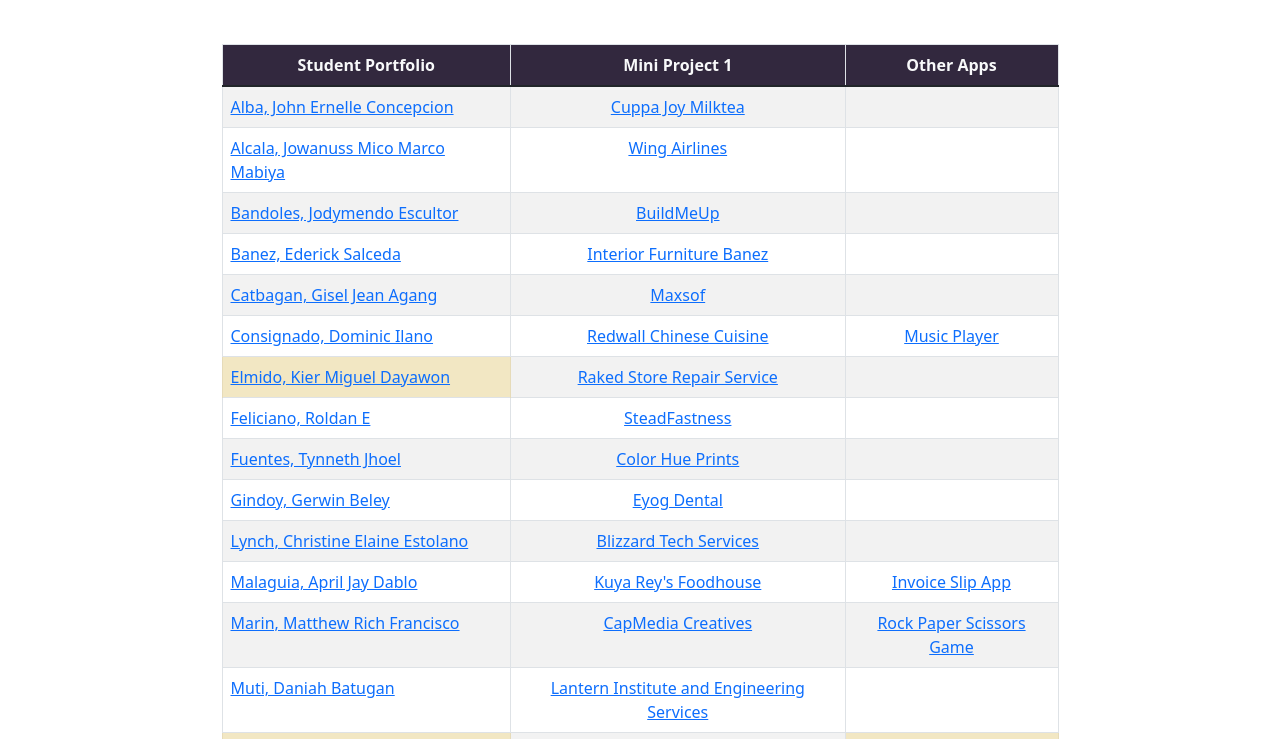
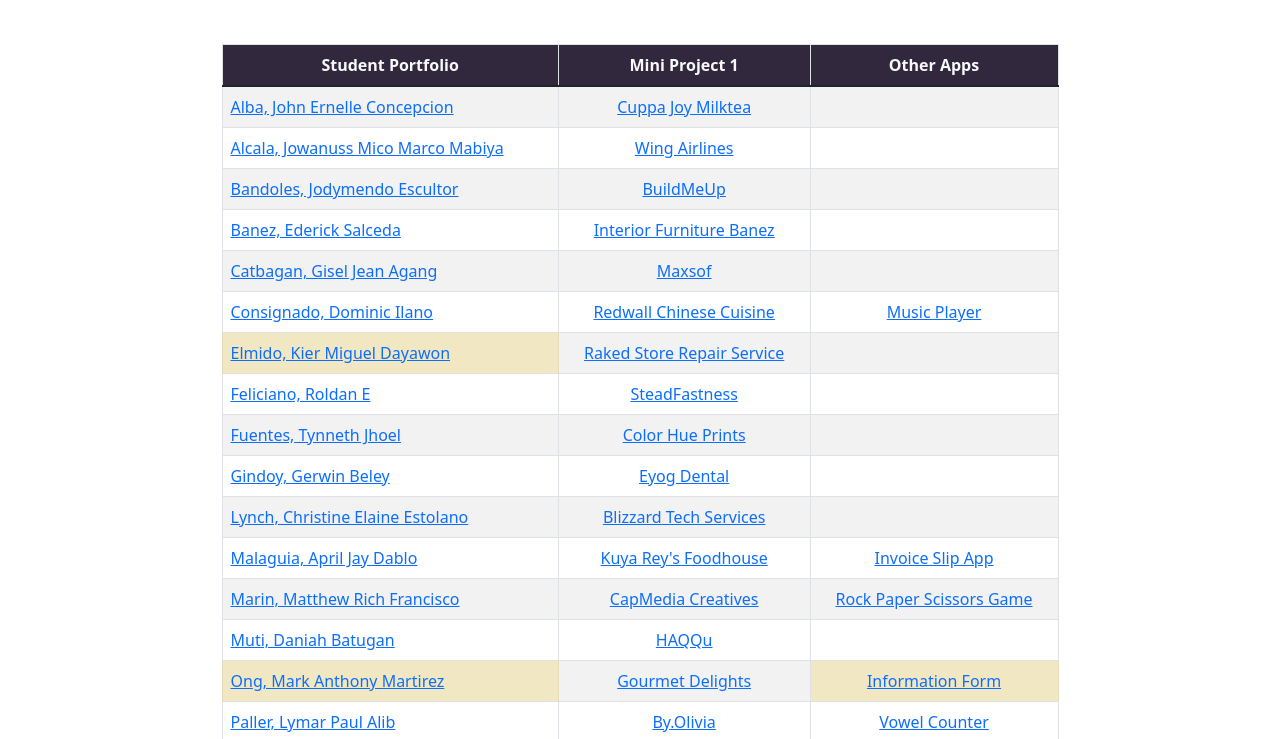
Before and after one commit to klanezurbano/simple-website, a plain HTML site: page index.html in a window 1280 px wide. Shown: the part 60-799 px from the top of the page. Drawn offline with nearby package versions, Linux system fonts and the light colour scheme.

Commit message:
:adhesive_bandage: Updated Dan's MP1 Link

```diff
--- a/index.html
+++ b/index.html
@@ -111,7 +111,7 @@
         </tr>
         <tr>
           <td><a href="https://daniah-muti.github.io/">Muti, Daniah Batugan</a></td>
-          <td class="text-center"><a href="https://daniah-muti.github.io/lantern-institute-and-engineering-services/">Lantern Institute and Engineering Services</a></td>
+          <td class="text-center"><a href="https://daniah-muti.github.io/HAQQu/">HAQQu</a></td>
           <td class="text-center"></td>
         </tr>
         <tr>
```
